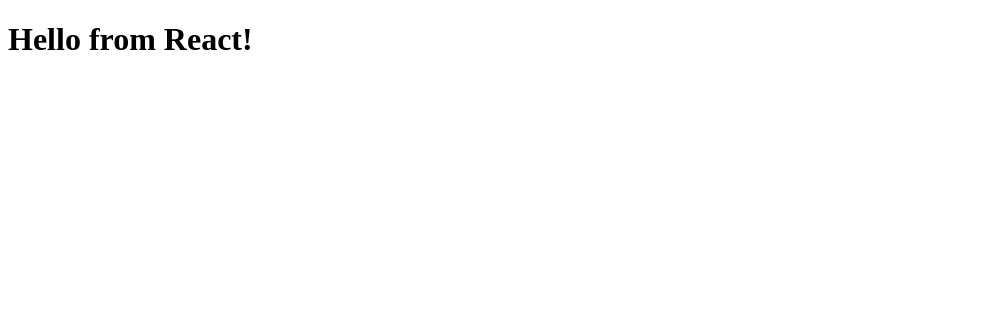
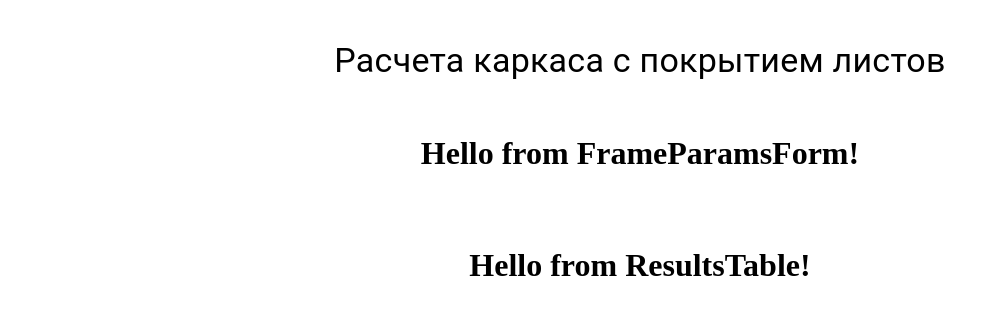
Before and after one commit to svr-by/frame_calculator, a React app: page / in a window 1280 px wide. Shown: the top 314 px of the page, without its empty margins (0-999 px from the left). Built offline with nearby package versions, Linux system fonts and the light colour scheme.

Commit message:
feat: create basic components

```diff
--- a/package.json
+++ b/package.json
@@ -29,6 +29,9 @@
     "webpack-dev-server": "^4.13.2"
   },
   "dependencies": {
+    "@emotion/react": "^11.10.6",
+    "@emotion/styled": "^11.10.6",
+    "@mui/material": "^5.12.0",
     "react": "^18.2.0",
     "react-dom": "^18.2.0"
   }
--- a/src/App.jsx
+++ b/src/App.jsx
@@ -1,3 +1,16 @@
-const App = () => <h1>Hello from React!</h1>;
+import React from 'react';
+import { Grid, Typography } from '@mui/material';
+import FrameParamsForm from './components/FrameParamsForm';
+import ResultsTable from './components/ResultsTable';
 
-export default App;
+export default function App() {
+  return (
+    <Grid container direction="column" alignItems="center" spacing={4}>
+      <Grid item mt={4}>
+        <Typography variant="h4">Расчета каркаса с покрытием листов</Typography>
+      </Grid>
+      <FrameParamsForm />
+      <ResultsTable />
+    </Grid>
+  );
+}
--- /dev/null
+++ b/src/components/FrameParamsForm.jsx
@@ -0,0 +1,11 @@
+import { Grid } from '@mui/material';
+
+const FrameParamsForm = () => {
+  return (
+    <Grid item>
+      <h1>Hello from FrameParamsForm!</h1>
+    </Grid>
+  );
+};
+
+export default FrameParamsForm;
--- /dev/null
+++ b/src/components/ResultsTable.jsx
@@ -0,0 +1,11 @@
+import { Grid } from '@mui/material';
+
+const ResultsTable = () => {
+  return (
+    <Grid item>
+      <h1>Hello from ResultsTable!</h1>
+    </Grid>
+  );
+};
+
+export default ResultsTable;
--- a/src/index.js
+++ b/src/index.js
@@ -1,7 +1,12 @@
-import React from 'react';
+import React, { StrictMode } from 'react';
 import { createRoot } from 'react-dom/client';
 import App from './App';
 
 const container = document.getElementById('root');
 const root = createRoot(container);
-root.render(<App />);
+
+root.render(
+  <StrictMode>
+    <App />
+  </StrictMode>
+);
--- a/webpack.config.js
+++ b/webpack.config.js
@@ -1,24 +1,25 @@
-const path = require("path");
-const HtmlWebpackPlugin = require("html-webpack-plugin");
+const path = require('path');
+const HtmlWebpackPlugin = require('html-webpack-plugin');
+const ESLintPlugin = require('eslint-webpack-plugin');
 
 module.exports = {
-  entry: "./src/index.js",
+  entry: './src/index.js',
   output: {
-    filename: "main.js",
-    path: path.resolve(__dirname, "build"),
+    filename: 'main.js',
+    path: path.resolve(__dirname, 'build'),
   },
   plugins: [
     new HtmlWebpackPlugin({
-      template: path.join(__dirname, "public", "index.html"),
+      template: path.join(__dirname, 'public', 'index.html'),
     }),
-    new EslingPlugin({
+    new ESLintPlugin({
       fix: true,
-      extensions: ["js", "jsx"]
+      extensions: ['js', 'jsx'],
     }),
   ],
   devServer: {
     static: {
-      directory: path.join(__dirname, "build"),
+      directory: path.join(__dirname, 'build'),
     },
     port: 3000,
   },
@@ -27,11 +28,11 @@
       {
         test: /\.(js|jsx)$/,
         exclude: /node_modules/,
-        use: ["babel-loader"],
+        use: ['babel-loader'],
       },
     ],
   },
   resolve: {
-    extensions: ["*", ".js", ".jsx"],
-  }
+    extensions: ['*', '.js', '.jsx'],
+  },
 };
```
Also changed, not shown: 1 other file (tests, documents, lock files or other folders).
